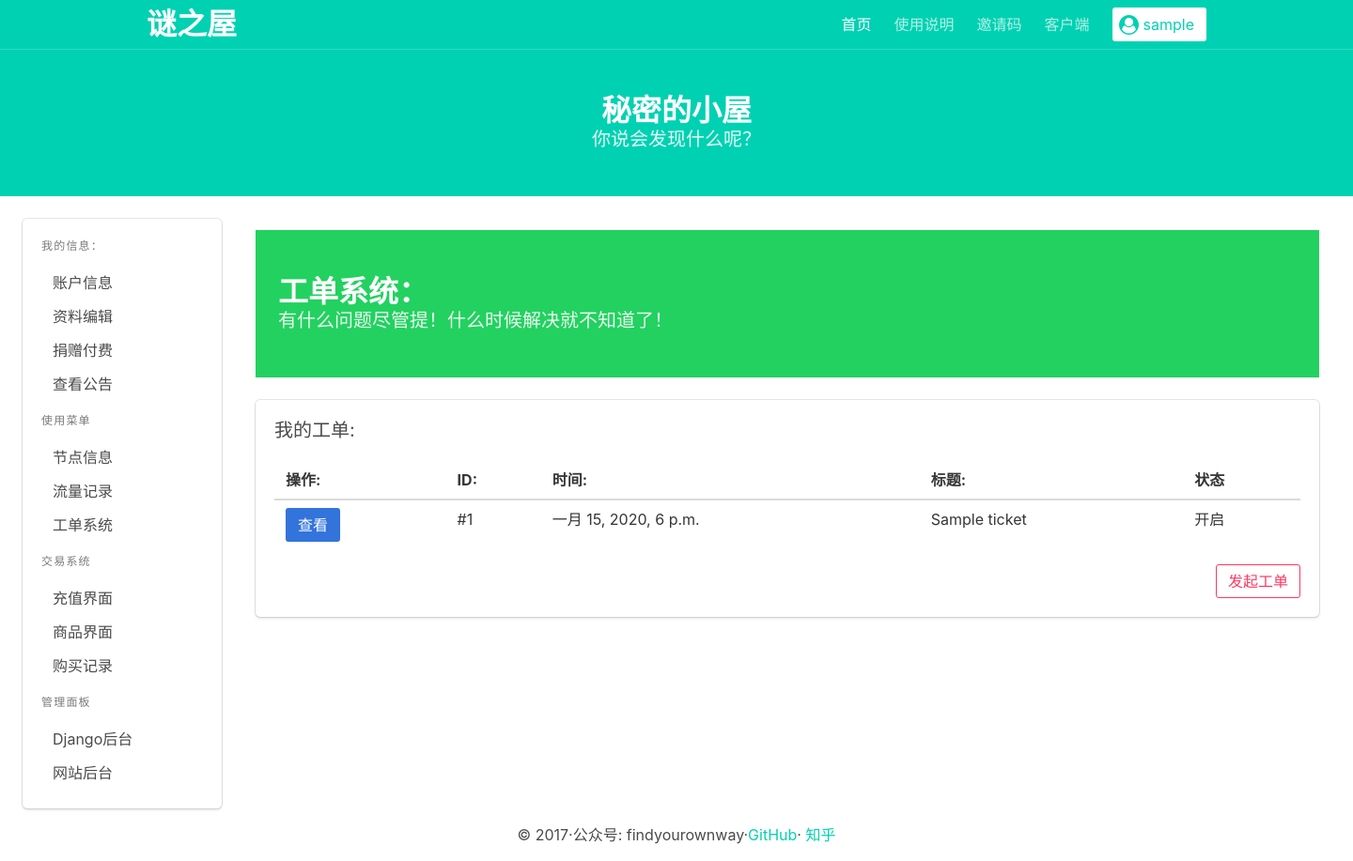
After one commit to Ehco1996/django-sspanel, a Django app: page /ticket/ in a window 1440 px wide. The commit adds this page. Shown: the whole page at 94% size. Run offline with Django 3.2, Linux system fonts and the light colour scheme; a user stored in the database is signed in; tables that the repository leaves empty hold one stand-in row (values such as "Sample post"); some libraries are stand-ins or nearby versions.

Commit message:
增加工单系统

```diff
--- a/shadowsocks/admin.py
+++ b/shadowsocks/admin.py
@@ -4,7 +4,7 @@ from . import models
 
 class UserAdmin(admin.ModelAdmin):
     list_display = ['username', 'level', 'balance', ]
-    search_fields = ['username','email']
+    search_fields = ['username', 'email']
 
 
 class InviteCodeAdmin(admin.ModelAdmin):
@@ -42,3 +42,4 @@ admin.site.register(models.AlipayRequest, AlipayRequestAdmin)
 admin.site.register(models.NodeInfoLog)
 admin.site.register(models.NodeOnlineLog)
 admin.site.register(models.Announcement)
+admin.site.register(models.Ticket)
--- a/shadowsocks/urls.py
+++ b/shadowsocks/urls.py
@@ -20,8 +20,10 @@ urlpatterns = [
     url(r'^users/userinfo/$', views.userinfo, name='userinfo'),
     url(r'^users/userinfo_edit/$', views.userinfo_edit, name='userinfo_edit'),
     url(r'^checkin/$', views.checkin, name='checkin'),
-    url(r'qrcode/ssr/(?P<node_id>[0-9]+)$', views.get_ssr_qrcode, name='ssrqrcode'),
-    url(r'qrcode/ss/(?P<node_id>[0-9]+)$', views.get_ss_qrcode, name='ssqrcode'),
+    url(r'qrcode/ssr/(?P<node_id>[0-9]+)$',
+        views.get_ssr_qrcode, name='ssrqrcode'),
+    url(r'qrcode/ss/(?P<node_id>[0-9]+)$',
+        views.get_ss_qrcode, name='ssqrcode'),
 
     url(r'^donate/$', views.donate, name='donate'),
     url(r'^shop/$', views.shop, name='shop'),
@@ -30,6 +32,12 @@ urlpatterns = [
     url(r'^chargecenter/$', views.chargecenter, name='chargecenter'),
     url(r'^charge/$', views.charge, name='charge'),
     url(r'^announcement/$', views.announcement, name='announcement'),
+    url(r'^ticket/$', views.ticket, name='ticket'),
+    url(r'^ticket/create/$', views.ticket_create, name='ticket_create'),
+    url(r'^ticket/edit/(?P<pk>[0-9]+)$',
+        views.ticket_edit, name='ticket_edit'),
+
+
 
     # 网站后台面板
     url(r'^backend/$', views.backend_index, name='backend_index'),
@@ -67,10 +75,14 @@ urlpatterns = [
         views.Face_pay_view, name='facepay_view'),
     # 公告管理相关
     url(r'^backend/anno/$', views.backend_anno, name='backend_anno'),
-    url(r'^backend/anno/delete/(?P<pk>[0-9]+)$', views.anno_delete, name='anno_delete'),
+    url(r'^backend/anno/delete/(?P<pk>[0-9]+)$',
+        views.anno_delete, name='anno_delete'),
     url(r'^backend/anno/create/$', views.anno_create, name='anno_create'),
-    url(r'^backend/anno/edit/(?P<pk>[0-9]+)$', views.anno_edit, name='anno_edit'),
-
+    url(r'^backend/anno/edit/(?P<pk>[0-9]+)$',
+        views.anno_edit, name='anno_edit'),
+    url(r'^backend/ticket/$', views.backend_ticket, name='backend_ticket'),
+    url(r'^backend/ticket/edit/(?P<pk>[0-9]+)$',
+        views.backend_ticketedit, name='backend_ticketedit'),
 
 
 
--- a/shadowsocks/views.py
+++ b/shadowsocks/views.py
@@ -12,7 +12,7 @@ from django.views.generic.list import ListView
 from django.db.models import Q
 from django.conf import settings
 # 导入shadowsocks节点相关文件
-from .models import Node, InviteCode, User, Aliveip, Donate, Shop, MoneyCode, PurchaseHistory, AlipayRecord, NodeOnlineLog, AlipayRequest, NodeInfoLog, Announcement
+from .models import Node, InviteCode, User, Aliveip, Donate, Shop, MoneyCode, PurchaseHistory, AlipayRecord, NodeOnlineLog, AlipayRequest, NodeInfoLog, Announcement, Ticket
 from .forms import RegisterForm, LoginForm, NodeForm, ShopForm, AnnoForm
 
 # 导入ssservermodel
@@ -187,9 +187,7 @@ def userinfo(request):
 
     min_traffic = '{}m'.format(int(settings.MIN_CHECKIN_TRAFFIC / 1024 / 1024))
     max_traffic = '{}m'.format(int(settings.MAX_CHECKIN_TRAFFIC / 1024 / 1024))
-
     remain_traffic = 100 - eval(user.ss_user.get_used_percentage())
-    print(remain_traffic)
     context = {
         'user': user,
         'anno': anno,
@@ -603,9 +601,69 @@ def announcement(request):
 
     return render(request, 'sspanel/announcement.html', {'anno': anno})
 
-# 网站后台界面
+
+@login_required
+def ticket(request):
+    '''工单系统'''
+    ticket = Ticket.objects.filter(user=request.user)
+    context = {'ticket': ticket}
+
+    return render(request, 'sspanel/ticket.html', context=context)
 
 
+@login_required
+def ticket_create(request):
+    '''工单提交'''
+    if request.method == "POST":
+        title = request.POST.get('title', '')
+        body = request.POST.get('body', '')
+        Ticket.objects.create(user=request.user, title=title, body=body)
+        ticket = Ticket.objects.filter(user=request.user)
+        registerinfo = {
+            'title': '添加成功',
+            'subtitle': '数据更新成功！',
+            'status': 'success', }
+
+        context = {
+            'ticket': ticket,
+            'registerinfo': registerinfo,
+        }
+        return render(request, 'sspanel/ticket.html', context=context)
+
+    else:
+        return render(request, 'sspanel/ticketcreate.html')
+
+
+@login_required
+def ticket_edit(request, pk):
+    '''工单编辑'''
+    ticket = Ticket.objects.get(pk=pk)
+    # 当为post请求时，修改数据
+    if request.method == "POST":
+        title = request.POST.get('title', '')
+        body = request.POST.get('body', '')
+        ticket.title = title
+        ticket.body = body
+        ticket.save()
+        registerinfo = {
+            'title': '修改成功',
+            'subtitle': '数据更新成功',
+            'status': 'success', }
+
+        context = {
+            'registerinfo': registerinfo,
+            'ticket': Ticket.objects.filter(user=request.user)
+        }
+        return render(request, 'sspanel/ticket.html', context=context)
+    # 当请求不是post时，渲染
+    else:
+        context = {
+            'ticket': ticket,
+        }
+        return render(request, 'sspanel/ticketedit.html', context=context)
+
+
+# 网站后台界面
 @permission_required('shadowsocks')
 def backend_index(request):
     '''跳转到后台界面'''
@@ -1181,3 +1239,42 @@ def anno_edit(request, pk):
             'anno': anno,
         }
         return render(request, 'backend/annoedit.html', context=context)
+
+
+@permission_required('shadowsocks')
+def backend_ticket(request):
+    '''工单系统'''
+    ticket = Ticket.objects.filter(status='开启')
+    context = {'ticket': ticket}
+
+    return render(request, 'backend/ticket.html', context=context)
+
+
+@permission_required('shadowsocks')
+def backend_ticketedit(request, pk):
+    '''后台工单编辑'''
+    ticket = Ticket.objects.get(pk=pk)
+    # 当为post请求时，修改数据
+    if request.method == "POST":
+        title = request.POST.get('title', '')
+        body = request.POST.get('body', '')
+        ticket.title = title
+        ticket.body = body
+        ticket.status = '关闭'
+        ticket.save()
+        registerinfo = {
+            'title': '修改成功',
+            'subtitle': '数据更新成功',
+            'status': 'success', }
+
+        context = {
+            'registerinfo': registerinfo,
+            'ticket': Ticket.objects.filter(status='开启')
+        }
+        return render(request, 'backend/ticket.html', context=context)
+    # 当请求不是post时，渲染
+    else:
+        context = {
+            'ticket': ticket,
+        }
+        return render(request, 'backend/ticketedit.html', context=context)
--- a/templates/backendbase.html
+++ b/templates/backendbase.html
@@ -50,6 +50,7 @@
                         <a class="nav-item is-active" href="{% url 'shadowsocks:backend_index' %}">系统状态</a>
                         <a class="nav-item is-active" href="{% url 'shadowsocks:backend_invite' %}">邀请相关</a>
                         <a class="nav-item is-active" href="{% url 'shadowsocks:backend_anno' %}">公告管理</a>
+                        <a class="nav-item is-active" href="{% url 'shadowsocks:backend_ticket' %}">工单管理</a>
                         <a class="nav-item is-active" href="{% url 'shadowsocks:backend_node_info' %}">节点列表</a>
                         <a class="nav-item is-active" href="{% url 'shadowsocks:alive_user' %}">在线IP</a>
                         <a class="nav-item is-active" href="{% url 'shadowsocks:backend_charge' %}">充值管理</a>
@@ -118,6 +119,7 @@
                             <li><a href="{% url 'shadowsocks:backend_index' %}">系统状态</a></li>
                             <li><a href="{% url 'shadowsocks:backend_invite' %}">邀请相关</a></li>
                             <li><a href="{% url 'shadowsocks:backend_anno' %}">公告管理</a></li>
+                            <li><a href="{% url 'shadowsocks:backend_ticket' %}">工单管理</a></li>
                         </ul>
                         <p class="menu-label">
                             节点相关
--- a/templates/base.html
+++ b/templates/base.html
@@ -43,9 +43,7 @@
                     <a class="nav-item is-active" href="/">首页</a>
                     <a class="nav-item" href="/sshelp">使用说明</a>
                     <a class="nav-item" href="/ssinvite">邀请码</a>
-                        <a class="nav-item" href="/ssclient">客户端</a>
-
-                    {% if user.is_authenticated %}
+                    <a class="nav-item" href="/ssclient">客户端</a> {% if user.is_authenticated %}
                     <br>
                     <div class="is-hidden-tablet">
                         <a class="nav-item is-active" href="{% url 'shadowsocks:userinfo' %}">账户信息</a>
@@ -54,13 +52,13 @@
                         <a class="nav-item is-active" href="{% url 'shadowsocks:announcement' %}">公告栏</a>
                         <a class="nav-item is-active" href="{% url 'shadowsocks:nodeinfo' %}">节点信息</a>
                         <a class="nav-item is-active" href="{% url 'shadowsocks:trafficlog' %}">流量记录</a>
+                        <a class="nav-item is-active" href="{% url 'shadowsocks:ticket' %}">工单系统</a>
                         <a class="nav-item is-active" href="{% url 'shadowsocks:chargecenter' %}">充值界面</a>
                         <a class="nav-item is-active" href="{% url 'shadowsocks:shop' %}">商品界面</a>
                         <a class="nav-item is-active" href="{% url 'shadowsocks:purchaselog' %}">购买记录</a>
                         {% if perms.shadowsocks %}
                         <a class="nav-item is-active" href="/admin">Django后台</a>
-                        <a class="nav-item is-active" href="{% url 'shadowsocks:backend_index' %}">网站后台</a>
-                        {% endif %}
+                        <a class="nav-item is-active" href="{% url 'shadowsocks:backend_index' %}">网站后台</a> {% endif %}
                         {% endif %}
                     </div>
 
@@ -131,6 +129,7 @@
                         <ul class="menu-list">
                             <li><a href="{% url 'shadowsocks:nodeinfo' %}">节点信息</a></li>
                             <li><a href="{% url 'shadowsocks:trafficlog' %}">流量记录</a></li>
+                            <li><a href="{% url 'shadowsocks:ticket' %}">工单系统</a></li>
                         </ul>
                         <p class="menu-label">
                             交易系统
--- /dev/null
+++ b/templates/sspanel/ticket.html
@@ -0,0 +1,56 @@
+{% extends 'base.html' %} {% block main %}
+
+<div class="column is-12">
+    <section class="hero is-success">
+        <div class="hero-body">
+            <div class="container">
+                <h1 class="title">
+                    工单系统：
+                </h1>
+                <h2 class="subtitle">
+                    有什么问题尽管提！什么时候解决就不知道了！
+                </h2>
+            </div>
+        </div>
+    </section>
+</div>
+
+<div class="column is-12">
+    <div class="box">
+        <div class="content">
+            <p class="subtitle">我的工单:</p>
+            <table class="table is-striped">
+                <thead>
+                    <tr>
+                        <th>操作:</th>
+                        <th>ID:</th>
+                        <th>时间:</th>
+                        <th>标题:</th>
+                        <th>状态</th>
+                    </tr>
+                </thead>
+
+                {% for record in ticket %}
+                <tr>
+                    <td><a class="button is-info" href="{% url 'shadowsocks:ticket_edit' record.pk %}">查看</a></td>
+                    <td>#{{ record.pk }}</td>
+                    <td>{{ record.time }}</td>
+                    <td>{{ record.title }}</td>
+                    <td>{{ record.status }}</td>
+                </tr>
+                {% empty %}
+                <h2 class="subtitle">
+                    暂时还没提过工单呢
+                </h2>
+                {% endfor %}
+            </table>
+            <p align="right"><a class="button is-danger is-outlined" href="{% url 'shadowsocks:ticket_create' %}">发起工单</a></p>
+        </div>
+    </div>
+</div>
+
+
+
+
+
+{% endblock main %}
```
Also changed, not shown: shadowsocks/models.py (+38 -0 lines), templates/backend/ticket.html (added, +55 -0 lines), templates/backend/ticketedit.html (added, +40 -0 lines), templates/sspanel/ticketcreate.html (added, +38 -0 lines), templates/sspanel/ticketedit.html (added, +40 -0 lines), shadowsocks/migrations/0015_ticket.py (added), shadowsocks/migrations/0016_auto_20170921_2153.py (added). Lines whose indentation alone changed are shown as unchanged.
